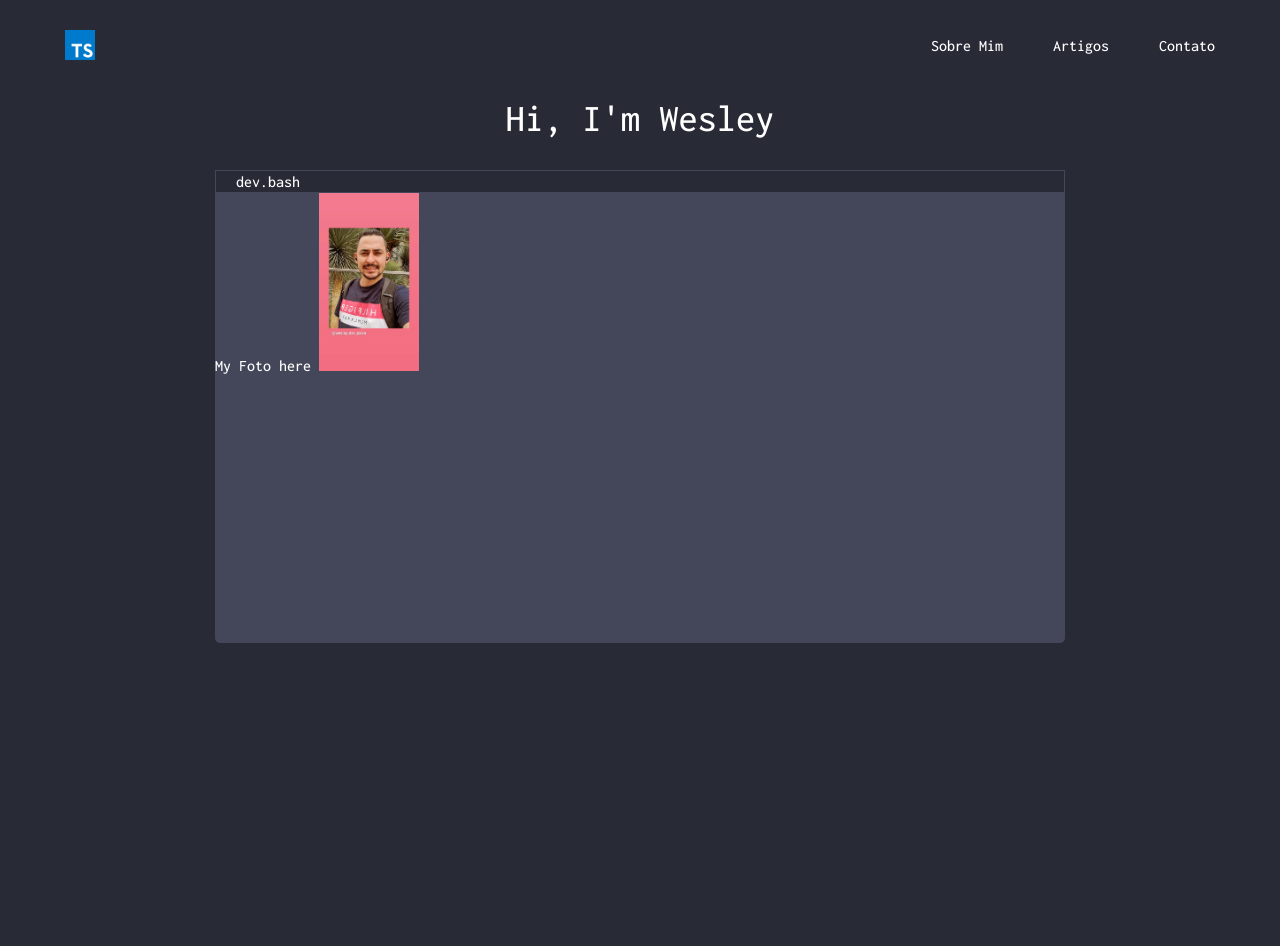
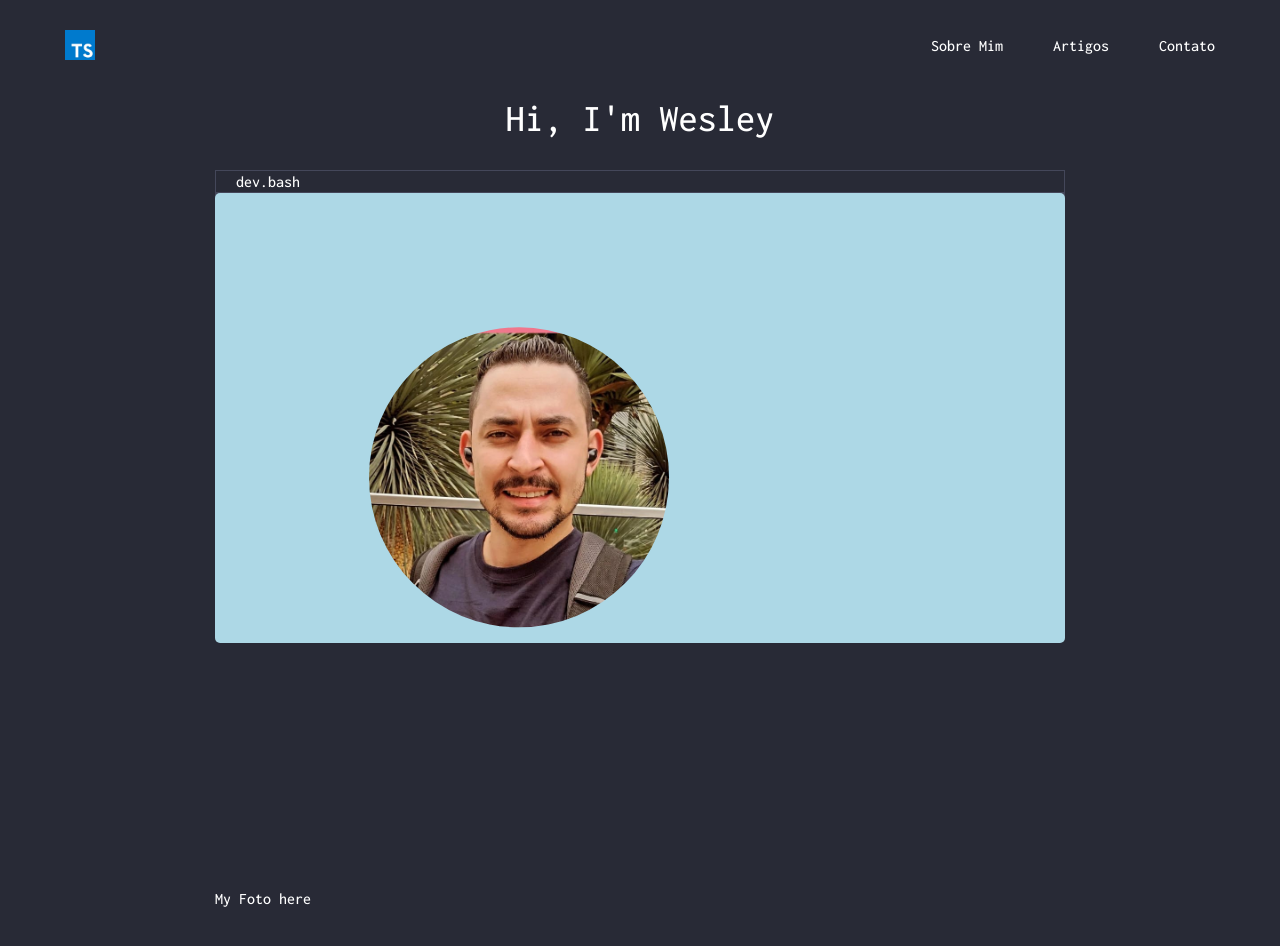
Before and after one commit to wesley-paiva-vega/portfolio, a SvelteKit app: page / in a window 1280 px wide. Shown: the top 946 px of the page. Built offline with nearby package versions, Linux system fonts and the light colour scheme.

Commit message:
avatar pronto

```diff
--- a/src/components/Terminal.svelte
+++ b/src/components/Terminal.svelte
@@ -9,7 +9,7 @@
     </header>
     <div class="avatar">
         My Foto here
-        <img width="100px" src={avatar} alt="my foto">
+        <img width="400px" src={avatar} alt="my foto">
     </div>
 </div>
 
@@ -31,8 +31,9 @@
     }
 
     .avatar {
+        background-color: lightblue;
        img {
-        clip-path: 50%;
+        clip-path: ellipse(150px 150px at 50% 40%);
        }
     }
 </style>
```
